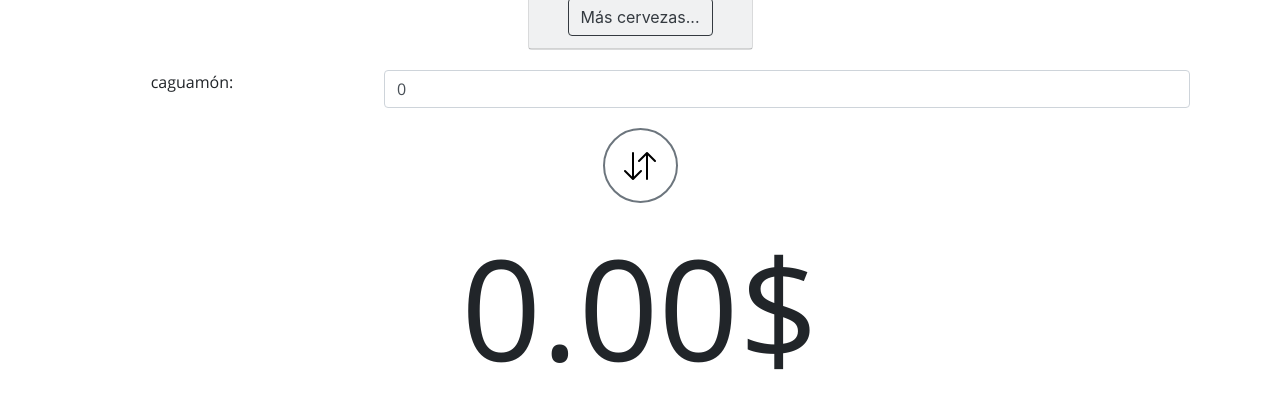
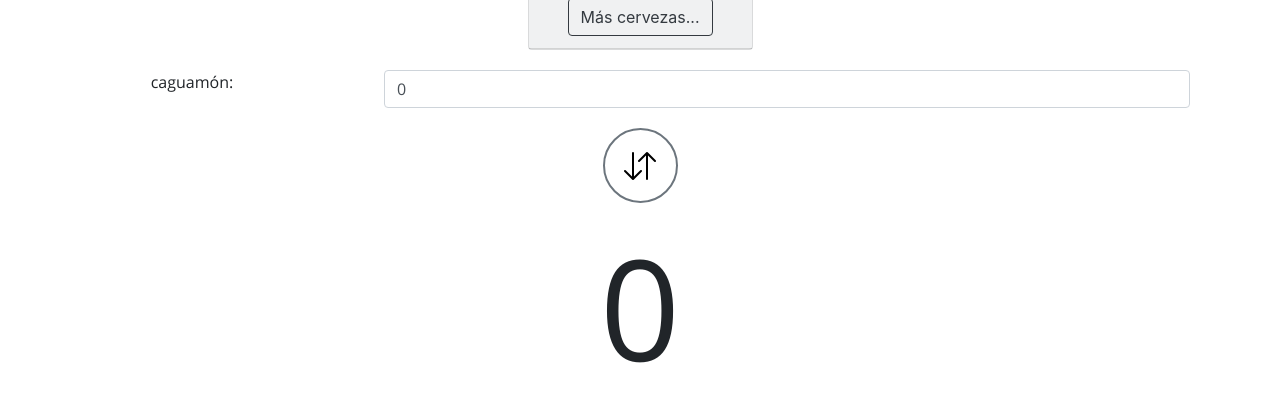
Before and after one commit to xXAntonioXx/ElCaguamometro, an Angular app in the folder ElCaguamometro/: page / in a window 1280 px wide. Shown: the part 279-688 px from the top of the page. Built offline with nearby package versions, Linux system fonts and the light colour scheme; no server answers.

Commit message:
el output ahora es un componente separado

```diff
--- a/ElCaguamometro/src/app/app.module.ts
+++ b/ElCaguamometro/src/app/app.module.ts
@@ -11,6 +11,7 @@ import { ValidationsDirective } from './directives/validations.directive';
 import { BeerListModalComponent } from './beer-list-modal/beer-list-modal.component';
 
 import { NgbModule } from '@ng-bootstrap/ng-bootstrap';
+import { ResultOutputComponent } from './result-output/result-output.component';
 
 @NgModule({
   declarations: [
@@ -18,6 +19,7 @@ import { NgbModule } from '@ng-bootstrap/ng-bootstrap';
     BeerConverterFormComponent,
     ValidationsDirective,
     BeerListModalComponent,
+    ResultOutputComponent,
   ],
   imports: [
     BrowserModule,
--- a/ElCaguamometro/src/app/beer-converter-form/beer-converter-form.component.html
+++ b/ElCaguamometro/src/app/beer-converter-form/beer-converter-form.component.html
@@ -8,11 +8,10 @@
     </div>
 </div>
 <div>
-    <div *ngIf="amountToMoney; then amountToMoneyForm else moneyToAmountForm"></div>
-    <ng-template #amountToMoneyForm>
+    <div>
         <div class="amountInput">
             <div>
-                <label>{{beer.container}}:</label>
+                <label>{{mode ? beer.container : 'Dinero($)'}}:</label>
             </div>
             <div>
                 <input [(ngModel)]="userBeerInput" appValidations placeholder="Cantidad" class="form-control" />
@@ -27,32 +26,7 @@
             </button>
         </div>
 
-        <div class="resultOutput">
-            <h4>{{userBeerInput*beer.price | number : '1.2-2'}}$</h4>
-        </div>
-    </ng-template>
-
-    <ng-template #moneyToAmountForm>
-        <div class="amountInput">
-            <div>
-                <label>Dinero($):</label>
-            </div>
-            <div>
-                <input [(ngModel)]="userBeerInput" appValidations placeholder="Cantidad" class="form-control" />
-            </div>
-        </div>
-
-        <div class="buttonContainer">
-            <button class="invertFormButton" (click)="toggleForm()">
-                <svg width="2em" height="2em" viewBox="0 0 16 16" class="bi bi-arrow-down-up" fill="currentColor" xmlns="http://www.w3.org/2000/svg">
-                    <path fill-rule="evenodd" d="M11.5 15a.5.5 0 0 0 .5-.5V2.707l3.146 3.147a.5.5 0 0 0 .708-.708l-4-4a.5.5 0 0 0-.708 0l-4 4a.5.5 0 1 0 .708.708L11 2.707V14.5a.5.5 0 0 0 .5.5zm-7-14a.5.5 0 0 1 .5.5v11.793l3.146-3.147a.5.5 0 0 1 .708.708l-4 4a.5.5 0 0 1-.708 0l-4-4a.5.5 0 0 1 .708-.708L4 13.293V1.5a.5.5 0 0 1 .5-.5z"/>
-                </svg>
-            </button>
-        </div>
-
-        <div class="resultOutput">
-            <h4>{{userBeerInput/beer.price | number : '1.2-2'}}</h4>
-        </div>
-    </ng-template>
+        <app-result-output [valueInput]="userBeerInput" [mode]="mode" [beerPrice]="beer.price"></app-result-output>
+    </div>
 </div>
 <app-beer-list-modal #beerListModal (beerId)="beerHasBeenSelected($event)" [selectedBeerId]="beer.id"></app-beer-list-modal>
--- a/ElCaguamometro/src/app/beer-converter-form/beer-converter-form.component.ts
+++ b/ElCaguamometro/src/app/beer-converter-form/beer-converter-form.component.ts
@@ -1,4 +1,4 @@
-import { Component, OnInit, ViewChild } from '@angular/core';
+import { Component, ElementRef, OnInit, SimpleChanges, ViewChild } from '@angular/core';
 import { Beer } from '../models/beer';
 import { BeerService } from '../services/beer.service';
 import { BeerListModalComponent } from '../beer-list-modal/beer-list-modal.component';
@@ -11,6 +11,7 @@ import { BeerListModalComponent } from '../beer-list-modal/beer-list-modal.compo
 export class BeerConverterFormComponent implements OnInit {
 
   @ViewChild('beerListModal') beerListModal: BeerListModalComponent;
+
   beer: Beer = {
     id: 'CaguamonLight',
     beer: 'CaguamonLight',
@@ -20,13 +21,13 @@ export class BeerConverterFormComponent implements OnInit {
   };
 
   userBeerInput = 0;
-
-  amountToMoney = true;
+  mode:boolean; //'true' if is beer to money, 'false' if is money to beer
 
   constructor(private beerService: BeerService) { }
 
   ngOnInit(): void {
     this.getBeer();
+    this.mode = true;
   }
 
   getBeer(): void{
@@ -38,7 +39,7 @@ export class BeerConverterFormComponent implements OnInit {
   }
 
   toggleForm(): void{
-    this.amountToMoney = !this.amountToMoney;
+    this.mode = !this.mode
   }
 
   showListOfBeers(): void{
--- /dev/null
+++ b/ElCaguamometro/src/app/result-output/result-output.component.css
@@ -0,0 +1,9 @@
+.resultOutput {
+    width: 100%;
+    text-align: center;
+}
+
+.resultOutput h4 {
+    font-size: 140px;
+    font-family: OpenSans;
+}
--- /dev/null
+++ b/ElCaguamometro/src/app/result-output/result-output.component.html
@@ -0,0 +1,3 @@
+<div class="resultOutput">
+    <h4>{{valueOutput}}</h4>
+</div>
--- /dev/null
+++ b/ElCaguamometro/src/app/result-output/result-output.component.ts
@@ -0,0 +1,40 @@
+import { Component, Input, OnInit, OnChanges } from '@angular/core';
+
+@Component({
+  selector: 'app-result-output',
+  templateUrl: './result-output.component.html',
+  styleUrls: ['./result-output.component.css']
+})
+export class ResultOutputComponent implements OnInit,OnChanges {
+
+  @Input('valueInput') valueInput: number;
+  @Input('beerPrice') beerPrice: number;
+  @Input('mode') mode: boolean;//'true' if is beer to money, 'false' if is money to beer
+
+  valueOutput: number;
+  constructor() { }
+
+  ngOnInit(): void {
+  }
+
+  ngOnChanges(): void{
+    this.calculate();
+  }
+
+  beerToMoney(): number{
+    return this.valueInput * this.beerPrice;
+  }
+
+  moneyToBeer(): number{
+    return this.valueInput / this.beerPrice;
+  }
+
+  calculate(): void{
+    if(this.mode){
+      this.valueOutput = this.valueInput * this.beerPrice;
+    }else{
+      this.valueOutput = this.valueInput / this.beerPrice;
+    }
+  }
+
+}
```
Also changed, not shown: 1 other file (tests, documents, lock files or other folders).
